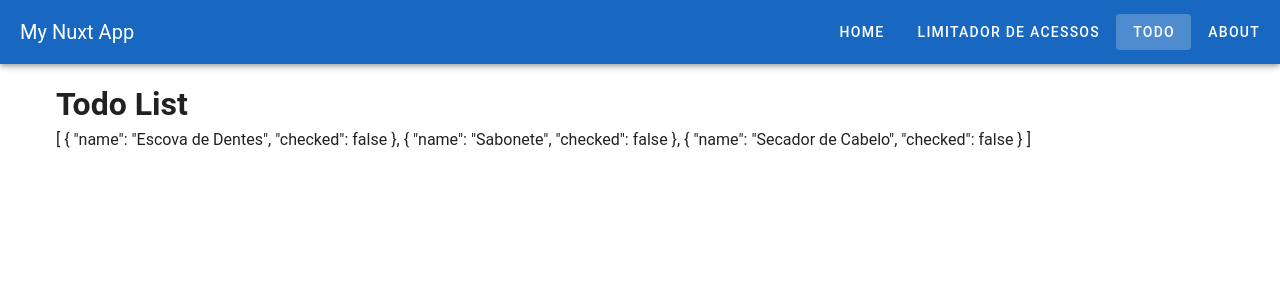
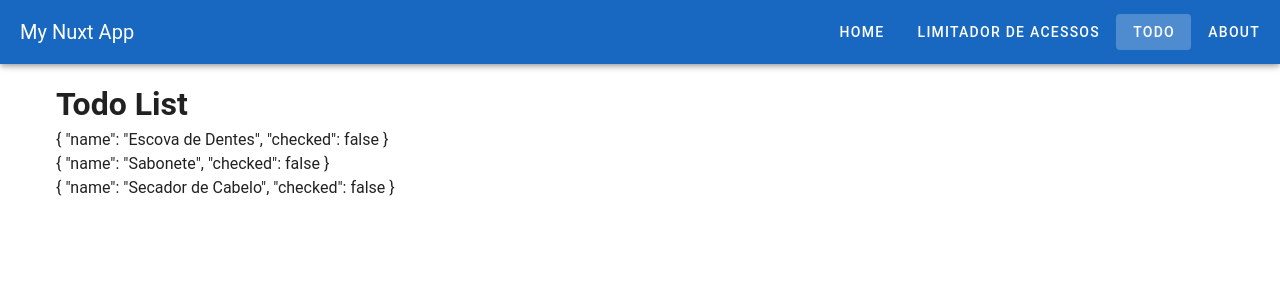
Before and after one commit to betogroo/nuxt-base, a Nuxt app: page /todo in a window 1280 px wide. Shown: the top 300 px of the page. Built offline with nearby package versions, Linux system fonts and the light colour scheme.

Commit message:
feat: add v-for on list

```diff
--- a/app/pages/todo.vue
+++ b/app/pages/todo.vue
@@ -3,5 +3,10 @@
 </script>
 <template>
   <h1>Todo List</h1>
-  <div>{{ list }}</div>
+  <div
+    v-for="item in list"
+    :key="item.name"
+  >
+    {{ item }}
+  </div>
 </template>
```
